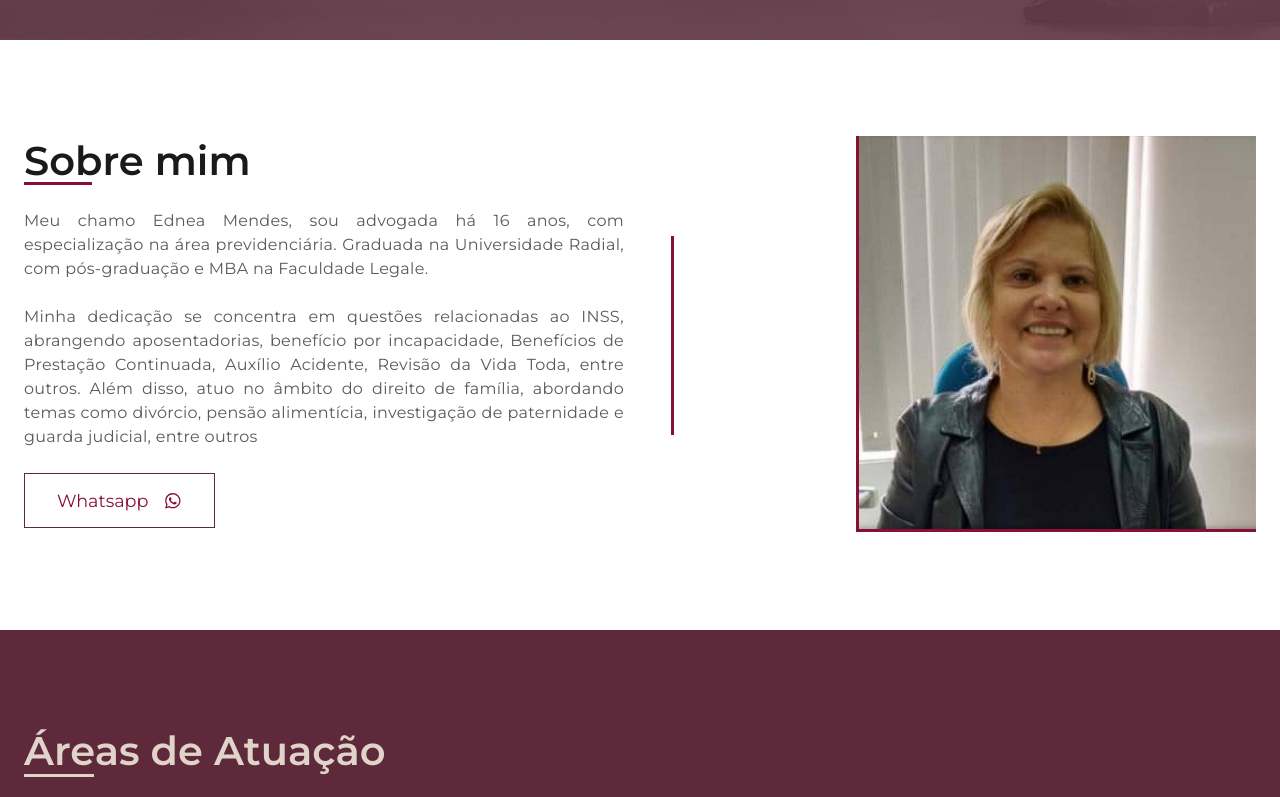
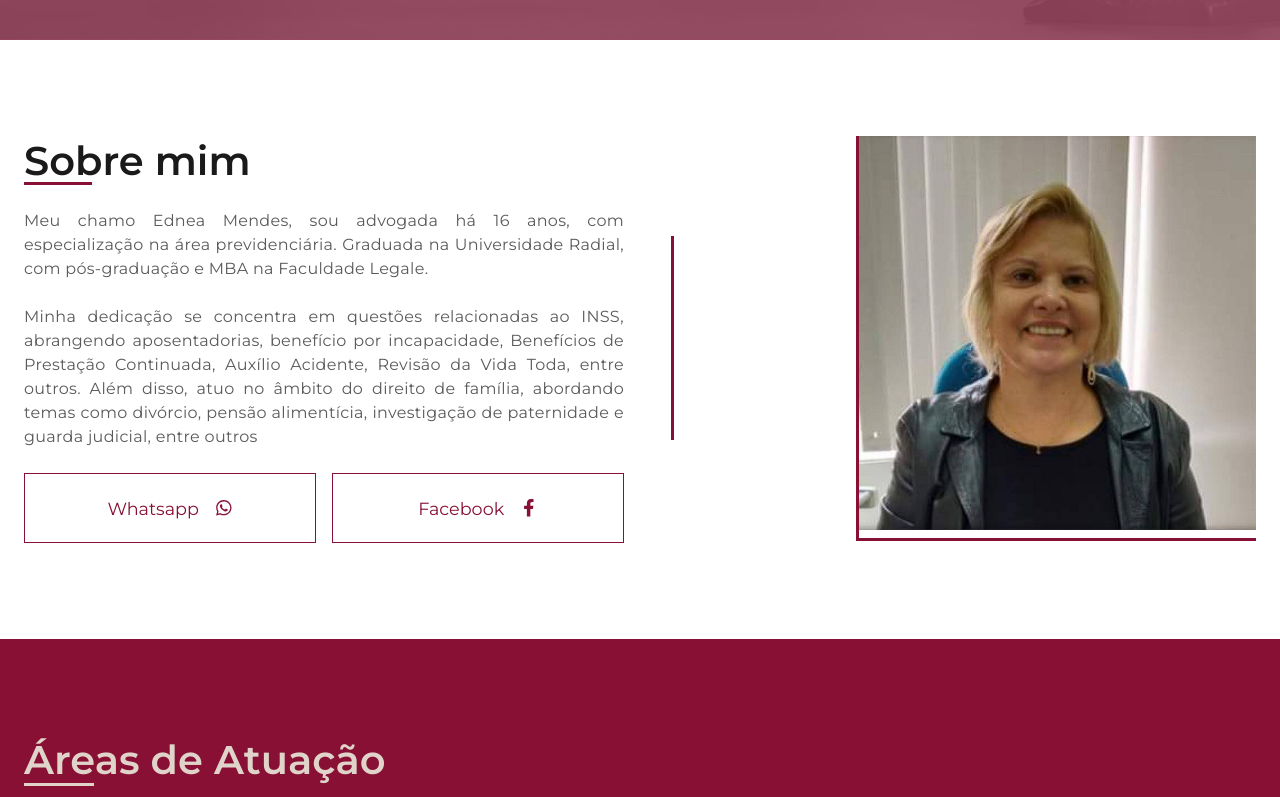
Before and after one commit to Gabriel-silva-lacerda/portfolio-advogado-ednea, a React (Vite) app: page / in a window 1280 px wide. Shown: the part 760-1557 px from the top of the page. Built offline with nearby package versions, Linux system fonts and the light colour scheme.

Commit message:
test: color test layout

```diff
--- a/src/components/footer/Index.tsx
+++ b/src/components/footer/Index.tsx
@@ -7,7 +7,7 @@ export const Footer = () => {
     justify-content: center;
     padding: 2rem 1.5rem;
 
-    background: ${theme.colors.lightWine};
+    background: ${theme.colors.wine};
 
     span {
       color: ${theme.colors.beige};
--- a/src/components/header/Style.ts
+++ b/src/components/header/Style.ts
@@ -10,7 +10,7 @@ export const Header = styled.header<{ scrolled: boolean; active: boolean }>`
   background: transparent;
 
   background: ${({ scrolled, active }) =>
-    scrolled || active ? "#5e2a3b" : "transparent"};
+    scrolled || active ? "#871034" : "transparent"};
 
   box-shadow: ${({ scrolled, active }) =>
     scrolled || active ? "0 1px 1px #0000001a" : "initail"};
@@ -121,7 +121,7 @@ export const HeaderList = styled.ul`
     width: 100%;
     position: absolute;
     right: 0;
-    background: ${theme.colors.lightWine};
+    background: ${theme.colors.wine};
     height: 0;
     transition: all 0.6s;
     z-index: 1000;
--- a/src/pages/home/aboutSection/Index.tsx
+++ b/src/pages/home/aboutSection/Index.tsx
@@ -1,5 +1,5 @@
 import ImageAbout from "../../../assets/photo.png";
-import { FaWhatsapp } from "react-icons/fa";
+import { FaWhatsapp, FaFacebookF } from "react-icons/fa";
 import { useScrollAnimation } from "../../../hooks/useScrollAnimation";
 import * as S from "./Style";
 
@@ -33,9 +33,17 @@ export const AboutSection = () => {
           temas como divórcio, pensão alimentícia, investigação de paternidade e
           guarda judicial, entre outros
         </p>
-        <a href="https://wa.me/5511982099540" target="_blank">
-          Whatsapp <FaWhatsapp />
-        </a>
+        <S.ButtonAbout>
+          <a href="https://wa.me/5511982099540" target="_blank">
+            Whatsapp <FaWhatsapp />
+          </a>
+          <a
+            href="https://www.facebook.com/profile.php?id=100089839232816&locale=pt_BR"
+            target="_blank"
+          >
+            Facebook <FaFacebookF />
+          </a>
+        </S.ButtonAbout>
       </S.About>
       <S.ImageAboutContainer>
         <img src={ImageAbout} alt="imagem advogada" />
--- a/src/pages/home/aboutSection/Style.ts
+++ b/src/pages/home/aboutSection/Style.ts
@@ -65,17 +65,36 @@ export const About = styled.div`
     }
   }
 
+  @media (max-width: 1034px) {
+    &::before {
+      display: none;
+    }
+    p {
+      max-width: initial;
+    }
+  }
+`;
+
+export const ButtonAbout = styled.div`
+  display: flex;
+  gap: 1rem;
+
+  align-items: self-start;
+  justify-content: flex-start;
+
   a {
     display: flex;
     align-items: center;
+    justify-content: center;
     gap: 1rem;
 
     color: ${theme.colors.wine};
 
-    border: 1px solid ${theme.colors.lightWine};
-    padding: 1rem 2rem;
+    border: 1px solid ${theme.colors.wine};
+    padding: 0rem 1rem;
 
-    width: min-content;
+    width: 100%;
+    height: 70px;
 
     font-size: 1.1rem;
     transition: all 0.3s;
@@ -86,16 +105,7 @@ export const About = styled.div`
       border-color: ${theme.colors.white};
     }
   }
-
-  @media (max-width: 1034px) {
-    &::before {
-      display: none;
-    }
-    p {
-      max-width: initial;
-    }
-  }
-`;
+`
 
 export const ImageAboutContainer = styled.div`
   position: relative;
--- a/src/pages/home/contactSection/Style.ts
+++ b/src/pages/home/contactSection/Style.ts
@@ -42,7 +42,7 @@ export const ContactTitle = styled.h2`
 `;
 
 export const ContactSectionImageContainer = styled.div`
-  background: ${theme.colors.lightWine};
+  background: ${theme.colors.wine};
   padding: 1rem;
   position: relative;
 
--- a/src/pages/home/initialSection/Style.ts
+++ b/src/pages/home/initialSection/Style.ts
@@ -1,6 +1,6 @@
 import styled from "styled-components";
 import { theme } from "../../../theme/Index";
-import BackGround from "../../../assets/group.png";
+import BackGround from "../../../assets/group-3.png";
 
 export const InitialHomePage = styled.section`
   background-size: cover;
--- a/src/pages/home/occupancyAreaSection/Style.ts
+++ b/src/pages/home/occupancyAreaSection/Style.ts
@@ -3,7 +3,7 @@ import { theme } from "../../../theme/Index";
 import { motion } from "framer-motion";
 
 export const OccupancyAreaContainer = styled.section`
-  background: ${theme.colors.lightWine};
+  background: ${theme.colors.wine};
   padding: 6rem 0rem;
 `;
 
```
Also changed, not shown: src/assets/group-2.png (added), src/assets/group-3.png (added).
